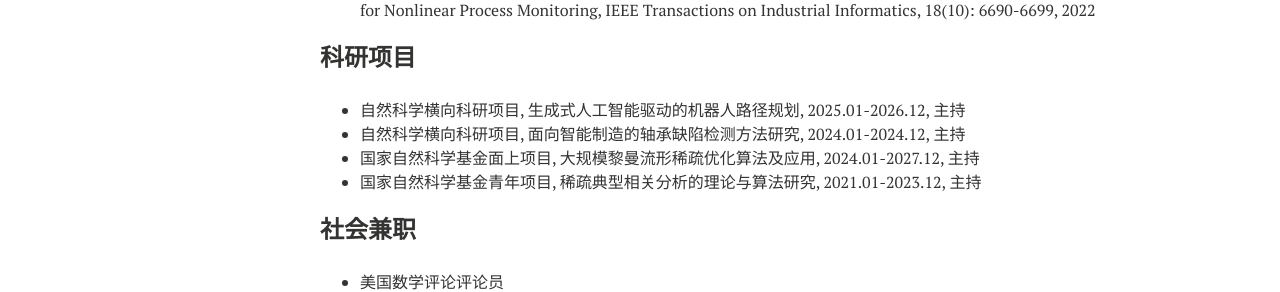
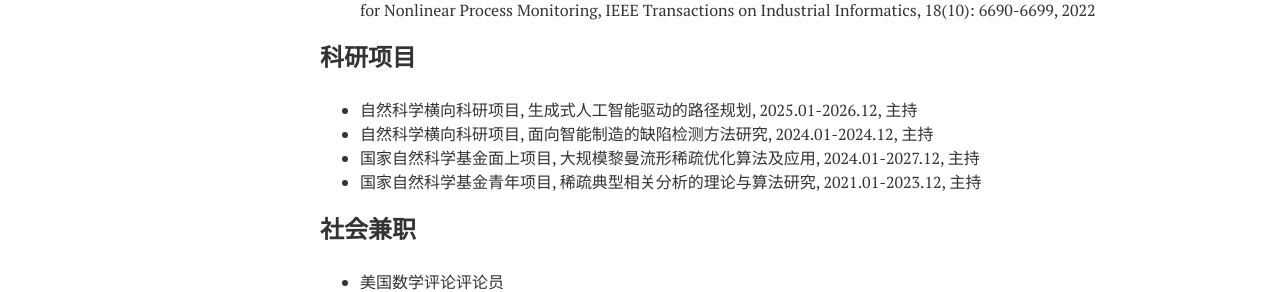
Before and after one commit to xianchaoxiu/xianchaoxiu.github.io, a Jekyll site: the page built from chinese/index.md, in a window 1280 px wide. Shown: the part 943-1235 px from the top of the page. Built offline with Jekyll 4.4.1, drawn with Linux system fonts in a browser that asks for light colours; nearby versions of some CDN libraries.

Commit message:
Update index.md

```diff
--- a/chinese/index.md
+++ b/chinese/index.md
@@ -39,8 +39,8 @@ share: false
 
 
 ### 科研项目
-* 自然科学横向科研项目, 生成式人工智能驱动的机器人路径规划, 2025.01-2026.12, 主持 <br>
-* 自然科学横向科研项目, 面向智能制造的轴承缺陷检测方法研究, 2024.01-2024.12, 主持<br>
+* 自然科学横向科研项目, 生成式人工智能驱动的路径规划, 2025.01-2026.12, 主持 <br>
+* 自然科学横向科研项目, 面向智能制造的缺陷检测方法研究, 2024.01-2024.12, 主持<br>
 * 国家自然科学基金面上项目, 大规模黎曼流形稀疏优化算法及应用, 2024.01-2027.12, 主持 <br>
 * 国家自然科学基金青年项目, 稀疏典型相关分析的理论与算法研究, 2021.01-2023.12, 主持 <br>
 
```
